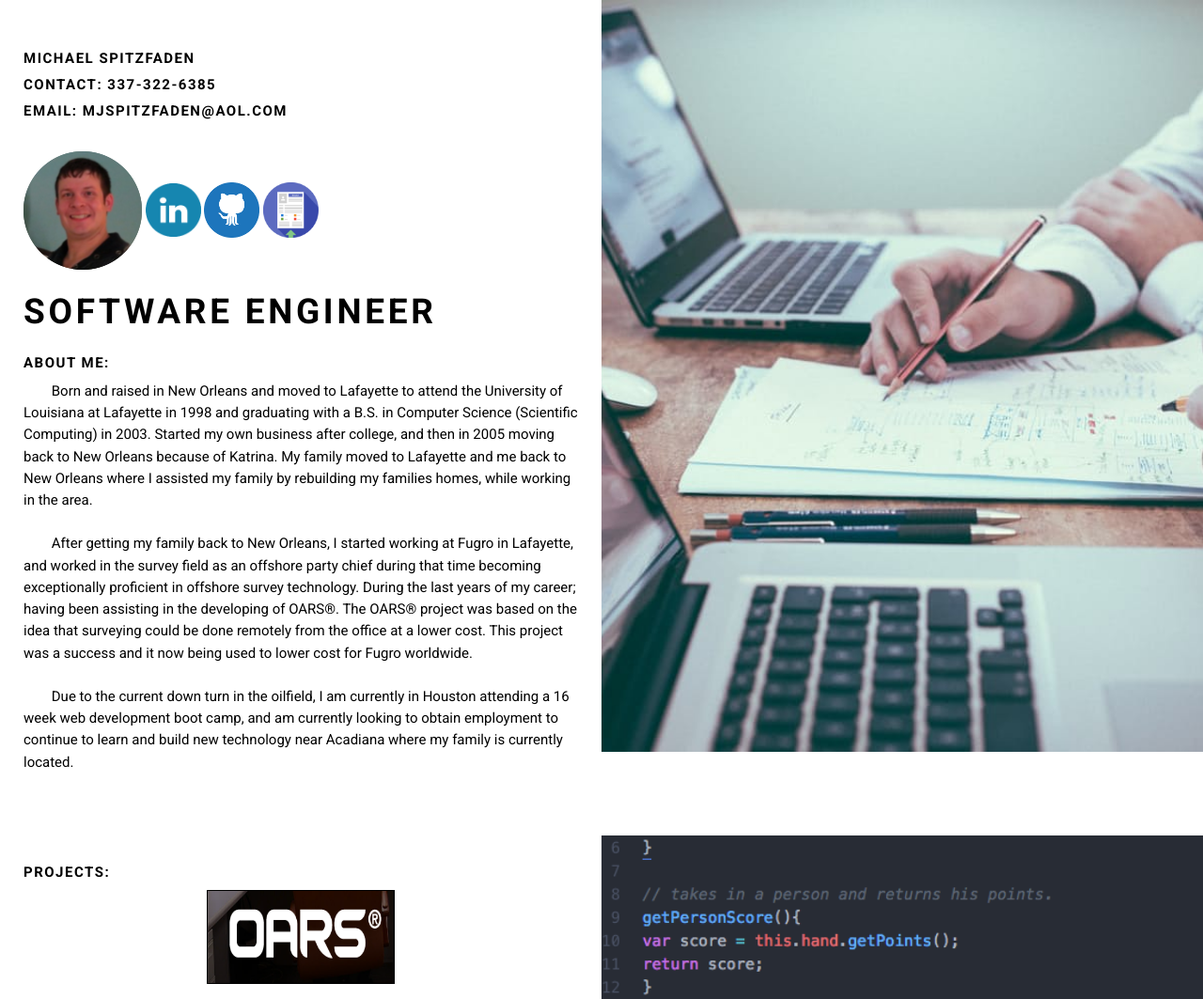
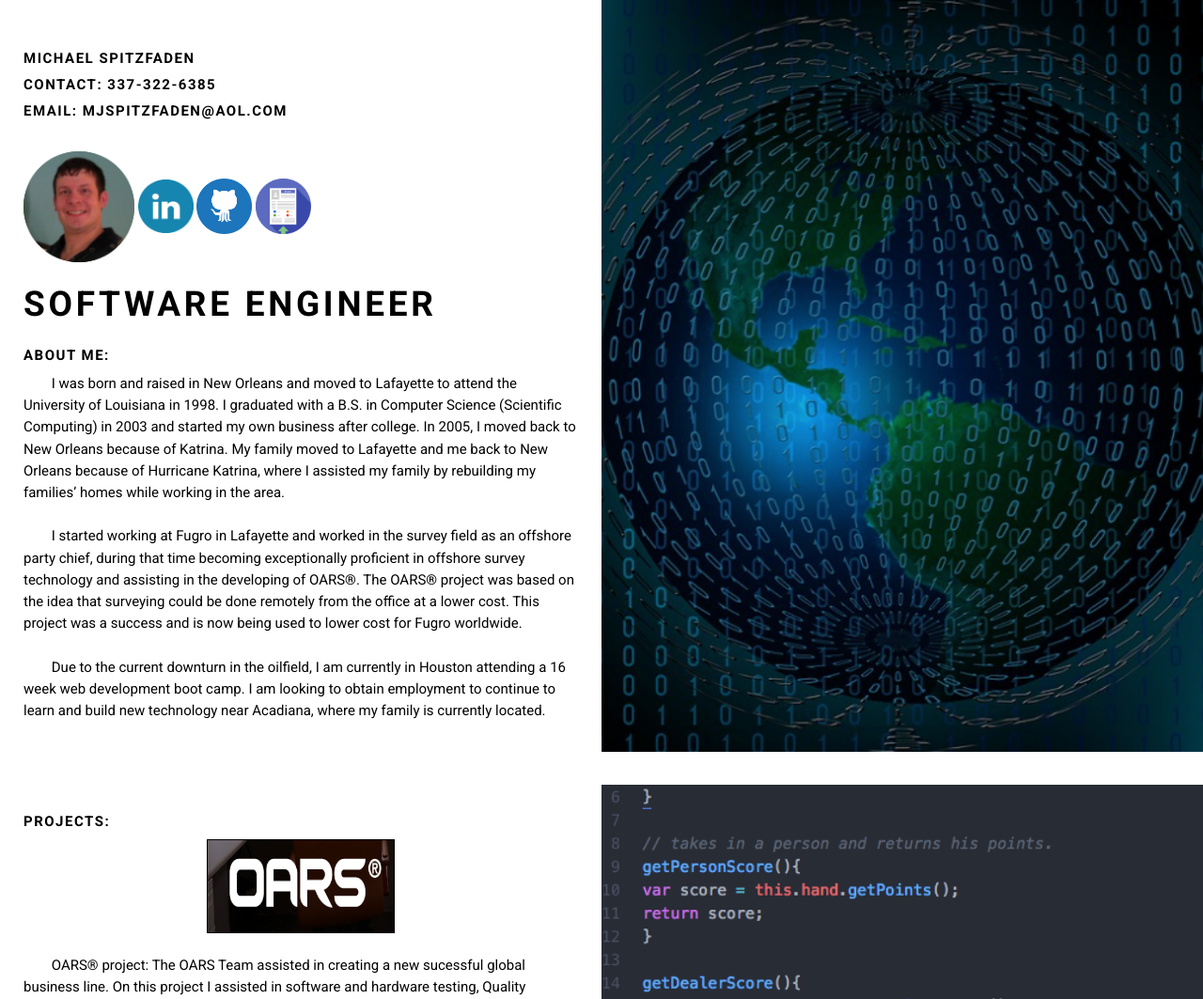
Before and after one commit to mjspitzfaden/portfolio, a Python web app: template app/templates/index.html in a window 1280 px wide. Shown: the top 1063 px of the page at 94% size. Run offline with Jinja, Linux system fonts and the light colour scheme; the template is opened without the code that fills it, so the values that code supplies are empty; some libraries are stand-ins or nearby versions.

Commit message:
section update pic

```diff
--- a/app/templates/index.html
+++ b/app/templates/index.html
@@ -43,16 +43,13 @@
             </div>
             <h2>Software Engineer</h2>
             <h5>About Me: </h5>
-            <p>&nbsp &nbsp &nbsp &nbsp Born and raised in New Orleans and moved to Lafayette to attend the University of Louisiana at Lafayette in 1998 and graduating with a B.S. in Computer Science (Scientific Computing) in 2003.  Started my own business after college, and then in 2005 moving back to New Orleans because of Katrina. My family moved to Lafayette and me back to New Orleans where I assisted my family by rebuilding my families homes, while working in the area.</p>
-            <p>&nbsp &nbsp &nbsp &nbsp After getting my family back to New Orleans, I started working at Fugro in Lafayette, and worked in the survey field as an offshore party chief during that time becoming exceptionally proficient in offshore survey technology.
-            During the last years of my career; having been assisting in the developing of OARS®. The OARS® project was based on the idea that
-            surveying could be done remotely from the office at a lower cost. This project was a success and it now being used to lower cost for Fugro worldwide.</p>
-             <p>&nbsp &nbsp &nbsp &nbsp Due to the current down turn in the oilfield, I am currently in Houston attending a 16 week web development boot camp, and am currently looking to obtain employment to continue to learn and build new technology
-             near Acadiana where my family is currently located.</p>
+            <p>&nbsp &nbsp &nbsp &nbsp I   was   born   and   raised   in   New   Orleans   and   moved   to   Lafayette   to   attend   the   University   of Louisiana   in   1998.   I   graduated   with   a   B.S.   in   Computer   Science   (Scientific   Computing)   in 2003   and   started   my   own   business   after   college.   In   2005,   I   moved   back   to   New   Orleans  because of Katrina. My family moved to Lafayette and me back to New Orleans because   of   Hurricane   Katrina,   where   I   assisted   my   family   by   rebuilding   my   families’      homes while   working   in   the   area.</p>
+            <p>&nbsp &nbsp &nbsp &nbsp I   started   working   at   Fugro   in   Lafayette   and   worked   in   the   survey   field   as   an   offshore   party chief,   during   that   time   becoming   exceptionally   proficient   in   offshore   survey   technology   and assisting   in   the   developing   of   OARS®.   The   OARS®   project   was   based   on   the   idea   that surveying   could   be   done   remotely   from   the   office   at   a   lower   cost.   This   project   was   a success   and   is   now   being   used   to   lower   cost   for   Fugro   worldwide.</p>
+             <p>&nbsp &nbsp &nbsp &nbsp Due   to   the   current   downturn   in   the   oilfield,   I   am   currently   in   Houston   attending   a   16   week web   development   boot   camp.   I   am   looking   to   obtain   employment   to   continue   to   learn   and build   new   technology   near   Acadiana,   where   my   family   is   currently   located.</p>
             <br>
           </div>
         </div>
-        <div style="background-image: url('../../static/img/pexels-photo-40120.jpg');" class="col-md-6 col-sm-12 intro-right background-gray"></div>
+        <div style="background-image: url('../../static/img/world.png');" class="col-md-6 col-sm-12 intro-right background-gray"></div>
       </div>
     <!-- </div> -->
     <!-- <div class="container-fluid"> -->
--- a/static/css/custom.css
+++ b/static/css/custom.css
@@ -2,6 +2,8 @@
 
 .me{
 /*padding-right: 15rem;*/
+height: 20%;
+width: 20%;
 }
 
 .icons{
```
Also changed, not shown: static/img/world.png (added), 6 other files.
